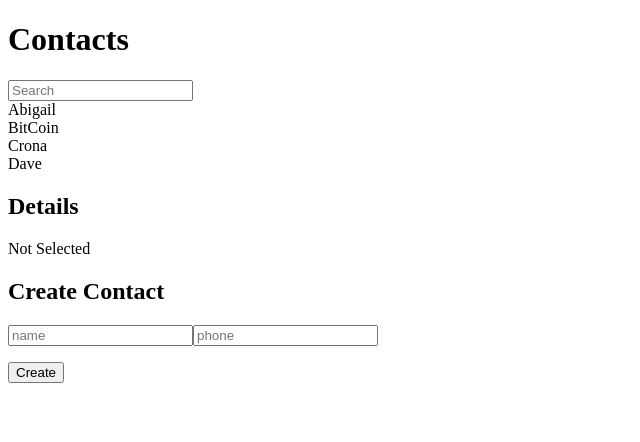
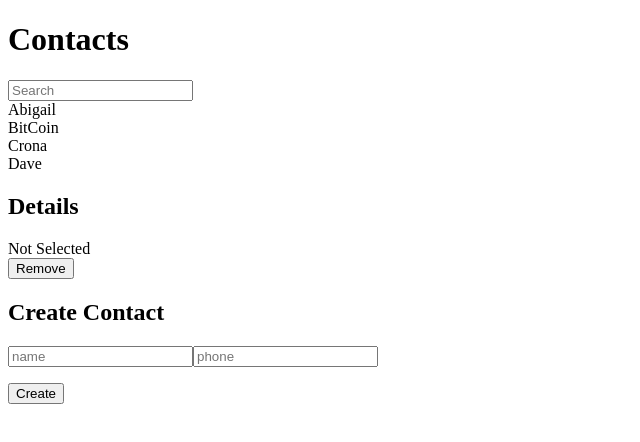
Before and after one commit to hogyun3709/contact-project, a React app: page / in a window 1280 px wide. Shown: the top 442 px of the page, without its empty margins (0-640 px from the left). Built offline with nearby package versions, Linux system fonts and the light colour scheme.

Commit message:
Remove handler

```diff
--- a/src/components/Contact.js
+++ b/src/components/Contact.js
@@ -27,7 +27,7 @@
       this.handleChange = this.handleChange.bind(this);
       this.handleClick = this.handleClick.bind(this);
       this.handleCreate = this.handleCreate.bind(this);
-      this.handl3eRemove = this.handleRemove.bind(this);
+      this.handleRemove = this.handleRemove.bind(this);
       this.handleEdit = this.handleEdit.bind(this);
   }
 
@@ -50,6 +50,9 @@
       });
     }
     handleRemove(){
+      if(this.state.selectedKey < 0){
+        return;
+      }
       this.setState({
         contactData: update(this.state.contactData,
            { $splice: [[this.state.selectedKey, 1]]}
@@ -98,6 +101,7 @@
         <ContactDetails
           isSelected={this.state.selectedKey != -1}
           contact={this.state.contactData[this.state.selectedKey]}
+          onRemove={this.handleRemove}
         />
       <ContactCreate
         onCreate={this.handleCreate}
--- a/src/components/ContactDetails.js
+++ b/src/components/ContactDetails.js
@@ -14,7 +14,10 @@
       <div>
         <h2>Details</h2>
         {this.props.isSelected ? details : blank}
+        <button onClick={this.props.onRemove}>Remove</button>
       </div>
+
+
     )
   }
 }
@@ -23,5 +26,6 @@
   contact: {
     name: '',
     phone:''
-  }
+  },
+  onRemove: () => {console.error('onRemove not defined');}
 };
```
